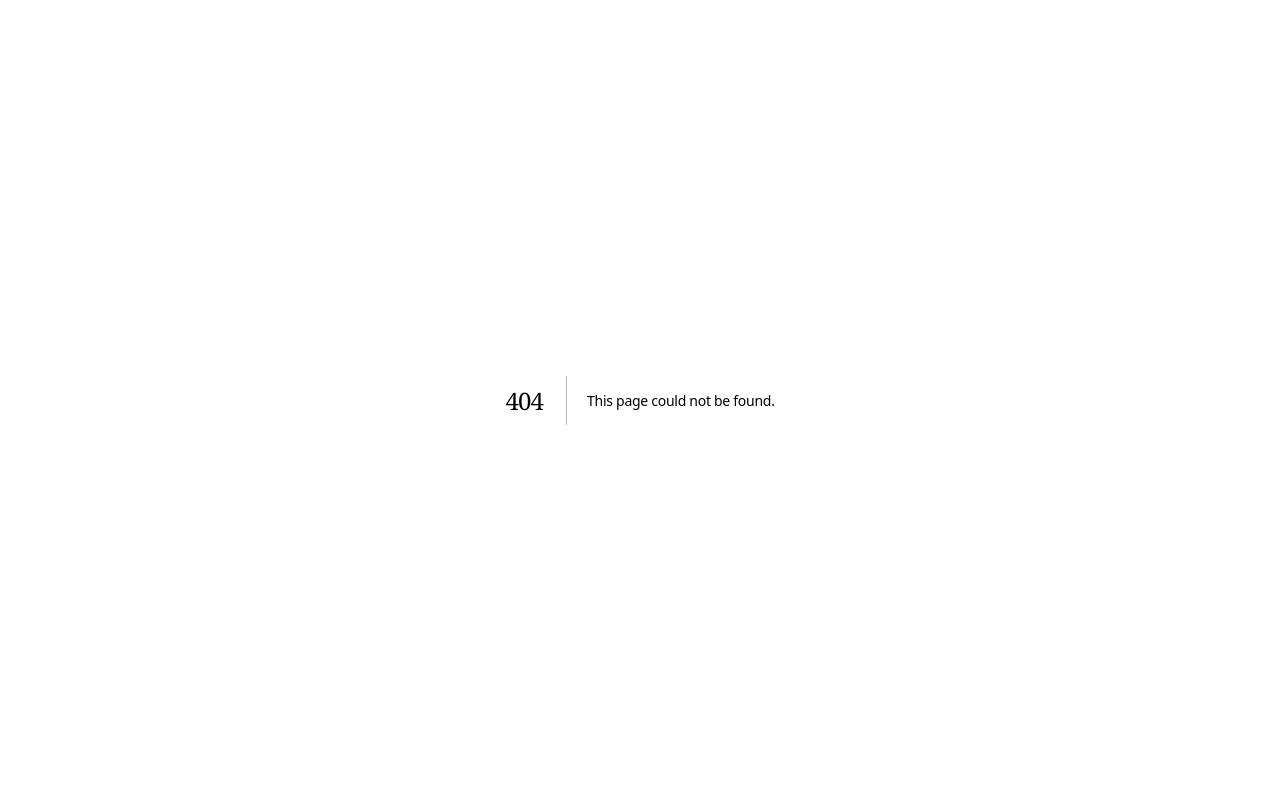
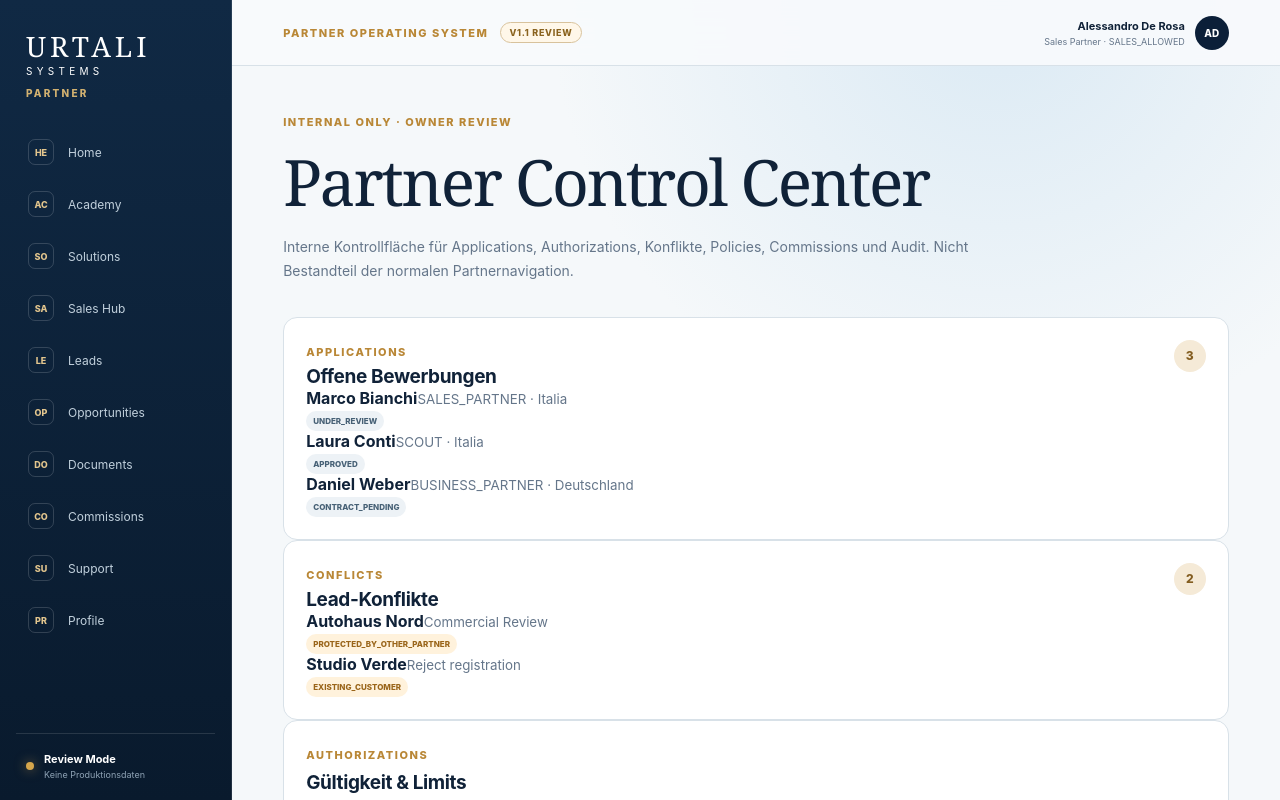
Before and after one commit to lavolpeofficial/vito-platform, a Next.js app in the folder apps/partner-portal/: page /admin in a window 1280 px wide. Before the commit this address had no page. Shown: the top 800 px of the page. Built offline with nearby package versions, Linux system fonts and the light colour scheme.

Commit message:
feat(partner-portal): add apps/partner-portal/app/(portal)/admin/page.tsx

```diff
--- /dev/null
+++ b/apps/partner-portal/app/(portal)/admin/page.tsx
@@ -0,0 +1,33 @@
+const applications = [
+  ['Marco Bianchi','SALES_PARTNER','UNDER_REVIEW','Italia'],
+  ['Laura Conti','SCOUT','APPROVED','Italia'],
+  ['Daniel Weber','BUSINESS_PARTNER','CONTRACT_PENDING','Deutschland'],
+];
+
+const conflicts = [
+  ['Autohaus Nord','PROTECTED_BY_OTHER_PARTNER','Commercial Review'],
+  ['Studio Verde','EXISTING_CUSTOMER','Reject registration'],
+];
+
+const authorizations = [
+  ['Marco Bianchi','SALES_ALLOWED','DIGITALIS Discovery','31.10.2027'],
+  ['Laura Conti','REFERRAL_ONLY','ADOREN Business','30.06.2027'],
+];
+
+export default function AdminReviewPage() {
+  return (
+    <>
+      <header className="page-head">
+        <span className="eyebrow">Internal only · Owner Review</span>
+        <h1>Partner Control Center</h1>
+        <p>Interne Kontrollfläche für Applications, Authorizations, Konflikte, Policies, Commissions und Audit. Nicht Bestandteil der normalen Partnernavigation.</p>
+      </header>
+      <section className="admin-grid">
+        <article className="panel"><div className="section-head"><div><span className="eyebrow">Applications</span><h2>Offene Bewerbungen</h2></div><span className="counter">3</span></div>{applications.map(([name,role,status,country])=><div className="admin-row" key={name}><div><strong>{name}</strong><small>{role} · {country}</small></div><b className={'stage stage-' + status.toLowerCase()}>{status}</b></div>)}</article>
+        <article className="panel"><div className="section-head"><div><span className="eyebrow">Conflicts</span><h2>Lead-Konflikte</h2></div><span className="counter">2</span></div>{conflicts.map(([company,status,next])=><div className="admin-row" key={company}><div><strong>{company}</strong><small>{next}</small></div><b className="stage stage-review">{status}</b></div>)}</article>
+        <article className="panel"><span className="eyebrow">Authorizations</span><h2>Gültigkeit & Limits</h2>{authorizations.map(([name,level,offer,until])=><div className="admin-row" key={name}><div><strong>{name}</strong><small>{offer} · bis {until}</small></div><b className="stage stage-accepted">{level}</b></div>)}</article>
+        <article className="panel"><span className="eyebrow">Governance</span><h2>Owner Gates</h2><div className="governance-checks"><span>✓ Policy acceptance versioned</span><span>✓ Discount approval human-gated</span><span>✓ Commission approval human-gated</span><span>✓ Offboarding defined</span><span>✓ Audit required for critical writes</span></div></article>
+      </section>
+    </>
+  );
+}
```
